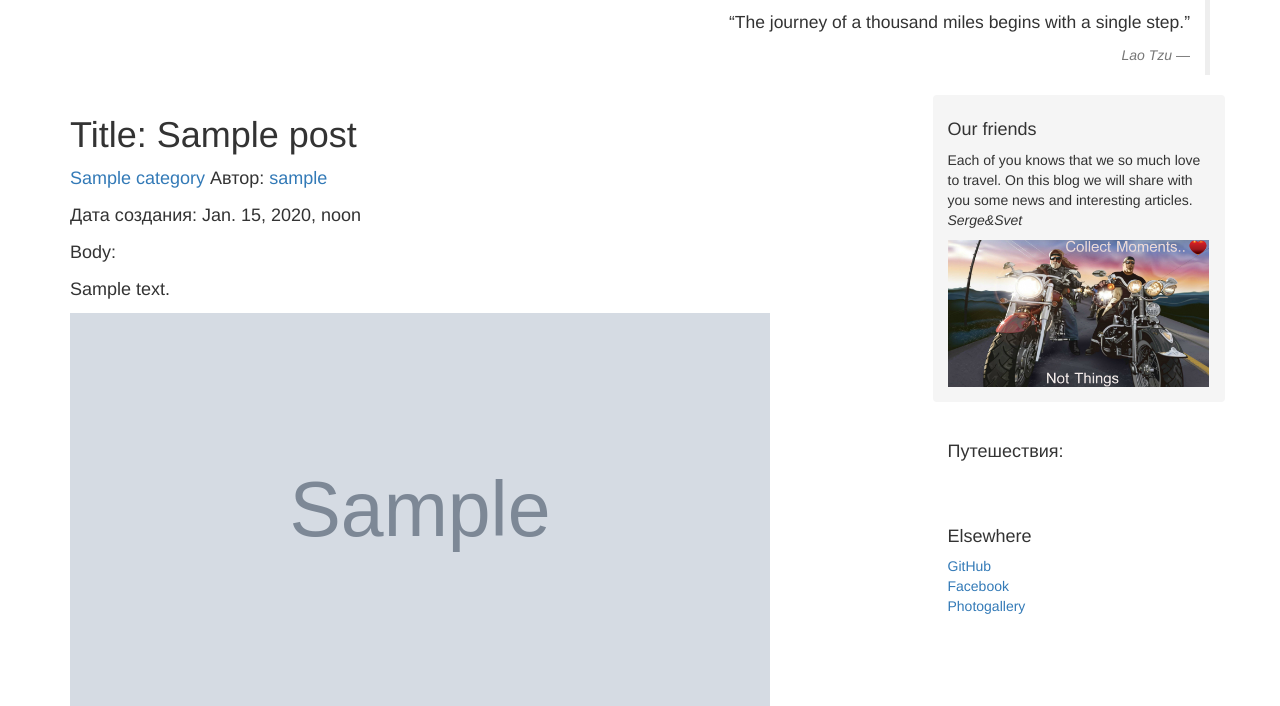
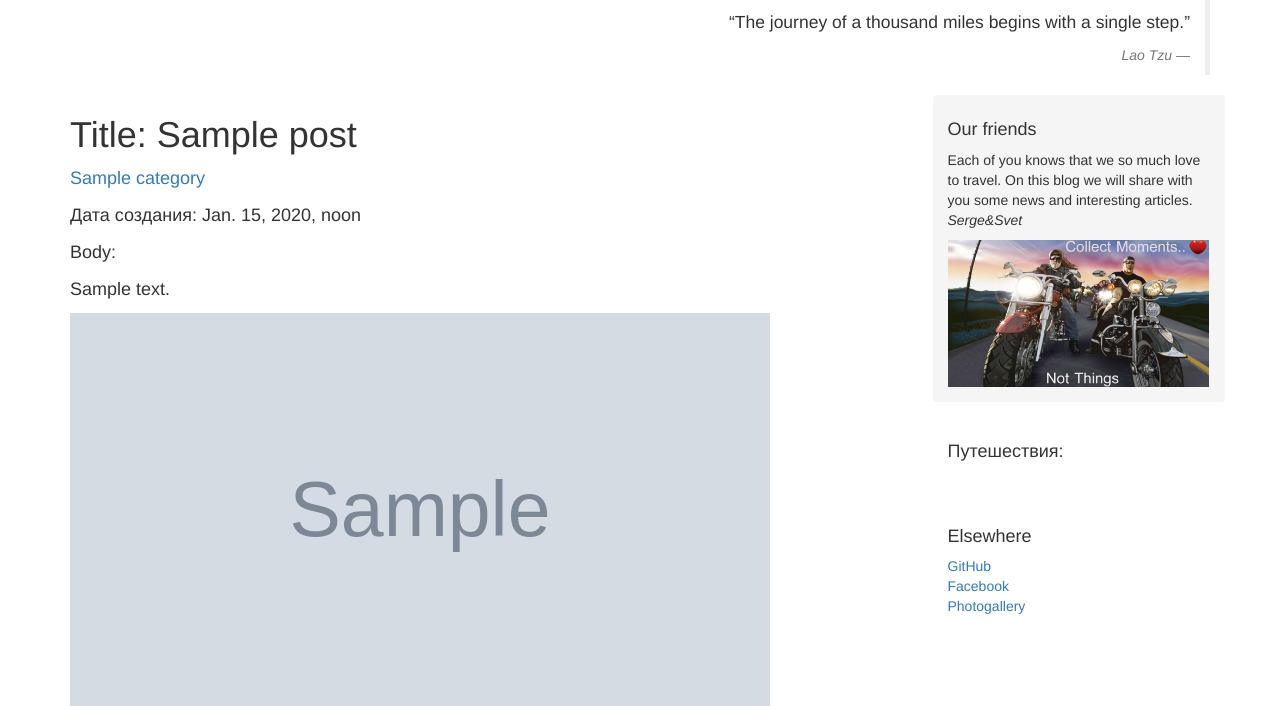
Before and after one commit to svetlanadev/WildWorld, a Django app: page /post/1/ in a window 1280 px wide. Shown: the part 50-756 px from the top of the page. Run offline with Django 3.2, Linux system fonts and the light colour scheme; tables that the repository leaves empty hold one stand-in row (values such as "Sample post"); grey boxes marked "Sample" are stand-in pictures; some libraries are stand-ins or nearby versions.

Commit message:
hide column author

```diff
--- a/blog/admin.py
+++ b/blog/admin.py
@@ -1,6 +1,7 @@
 from django.contrib import admin
 from django import forms
 from ckeditor.widgets import CKEditorWidget
+from ckeditor_uploader.widgets import CKEditorUploadingWidget
 from .models import Category, Post, Poems, UserProfile
 
 # Register your models here.
@@ -8,7 +9,7 @@ from .models import Category, Post, Poems, UserProfile
 class PostAdminForm(forms.ModelForm):
 
     body = forms.CharField(widget=CKEditorWidget())
-    # body = forms.CharField(widget=CKEditorUploadingWidget())
+    body = forms.CharField(widget=CKEditorUploadingWidget())
 
     class Meta:
         model = Post
--- a/blog/templates/allposts.html
+++ b/blog/templates/allposts.html
@@ -10,7 +10,8 @@
 	<div>
 	<li>
 		<h2>{{ p.title }}</a></h2>
-		<p><a href="/allcategory/">{{ p.category }}</a>  Автор: <a href='#'>{{ p.author }}</a></p>
+		<p><a href="/allcategory/">{{ p.category }}</a></p>
+			<!--Автор: <a href='#'>{{ p.author }}</a>-->
 	    <p>Дата создания: {{ p.created}}</p>
 		<p><a class="btn btn-primary btn-lg" href="{% url 'blog:post_detail' p.id %}" role="button">Дізнатись більше..</a></p>
 	</li>
--- a/blog/templates/index.html
+++ b/blog/templates/index.html
@@ -23,7 +23,7 @@
     	{% for post in posts %}
 	    	<h2 class="blog-post-title">{{ post.title }}</h2>
 	    	<a href="#">{{ post.category }}</a>
-            <p>Автор: <a href='#'>{{ post.author }}</a></p>
+            <!--<p>Автор: <a href='#'>{{ post.author }}</a></p>-->
 	    	<p>Дата создания: {{ post.created}}</p>
            	<p>
         	    {% autoescape off %}
@@ -36,7 +36,8 @@
 		<h3>Последние заметки: </h3>
     	{% for post in posts %}
 	    	<h2 class="blog-post-title">{{ post.title }}</h2>
-	    	<p><a href="/allcategory/">{{ post.category }}</a>  Автор: <a href='#'>{{ post.author }}</a></p>
+	    	<p><a href="/allcategory/">{{ post.category }}</a></p>
+				<!--<p></p>Автор: <a href='#'>{{ post.author }}</a></p>-->
 	    	<p>Дата создания: {{ post.created}}</p>
         	<p>
                 {% autoescape off %}
--- a/blog/templates/post_detail.html
+++ b/blog/templates/post_detail.html
@@ -9,7 +9,7 @@
 {% if user.is_authenticate %}
 	<a class="btn btn-default" href="{% url 'blog:post_edit' post_id=post.id%}"><span class="glyphicon glyphicon-pencil"></span></a>
     <h1>Title: {{ post.title }}</h1>
-	<p><a href="/allcategory/">{{ post.category }}</a>  Автор: <a href='#'>{{ post.author }}</a></p>
+	<p><a href="/allcategory/">{{ post.category }}</a></p>
 	<p>Дата создания: {{ post.created}}</p>
     <p>
         {% autoescape off %}
@@ -19,7 +19,8 @@
     <img src="{{ media_base }}{{  post.image }} "  alt="post_image" width="700" height="394" />
 {% else %}
     <h1>Title: {{ post.title }}</h1>
-	<p><a href="/allcategory/">{{ post.category }}</a>  Автор: <a href='#'>{{ post.author }}</a></p>
+	<p><a href="/allcategory/">{{ post.category }}</a></p>
+        <!--Автор: <a href='#'>{{ post.author }}</a>-->
 	<p>Дата создания: {{ post.created}}</p>
     <p>
         {% autoescape off %}
```
